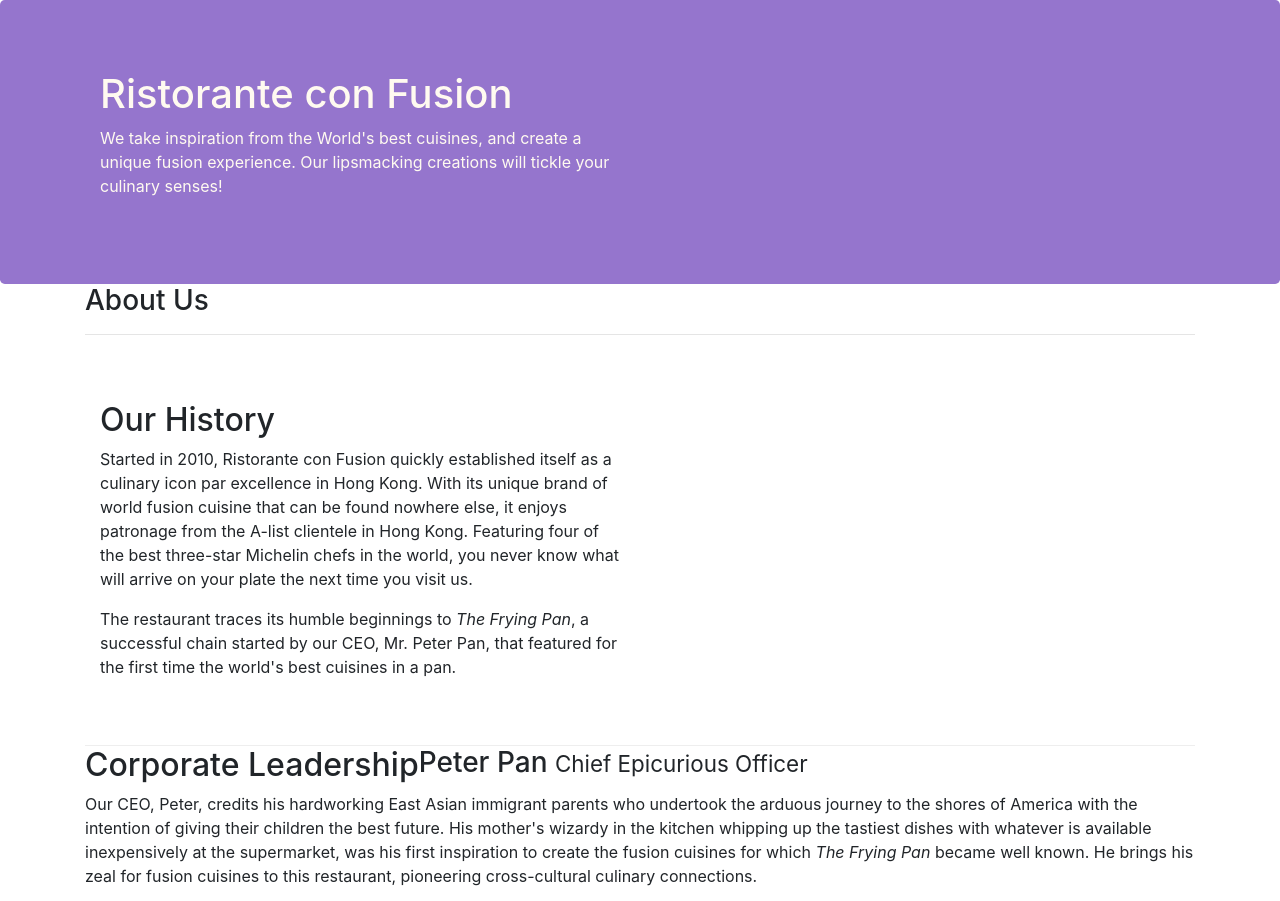
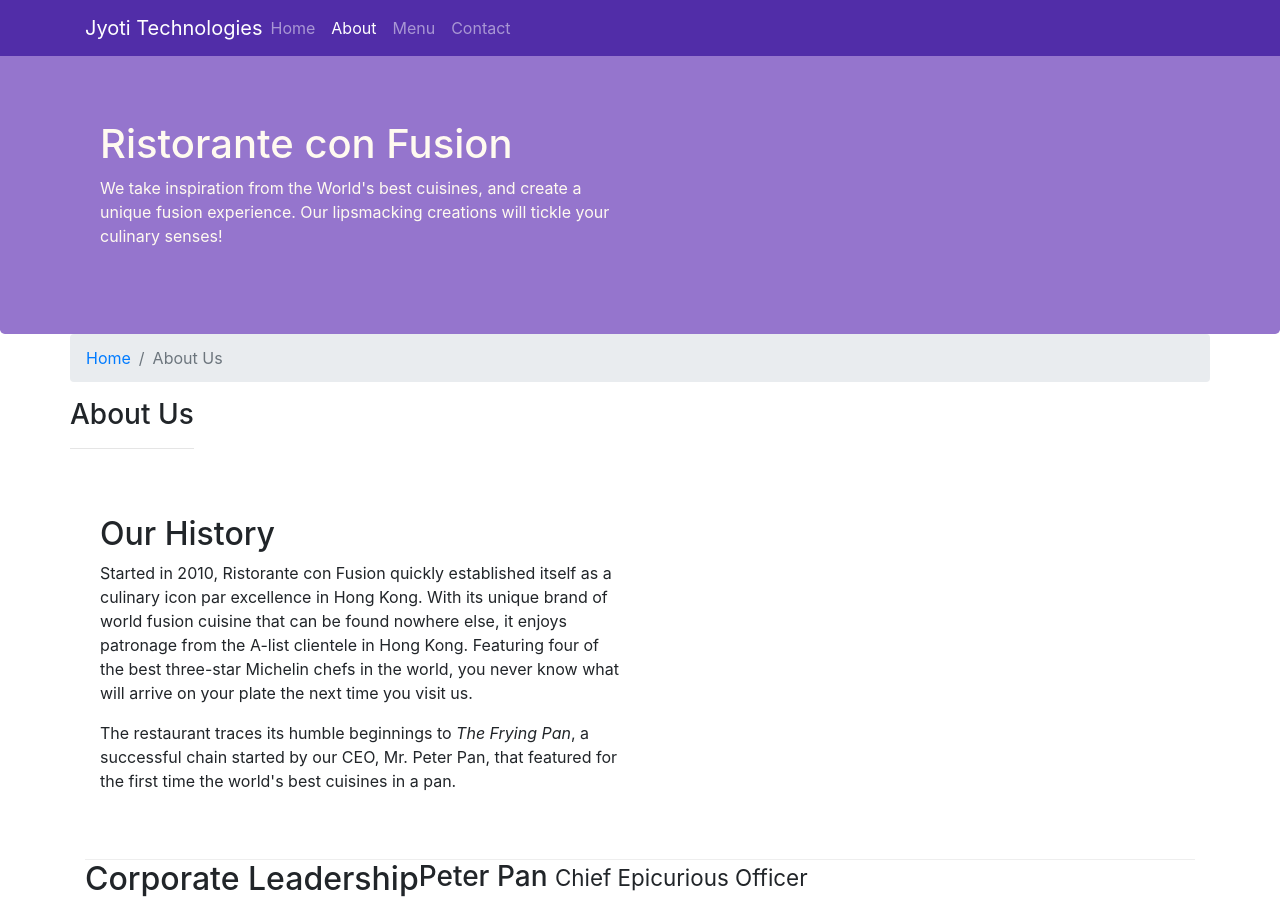
Before and after one commit to sanketdonekar/frontend, a website: page aboutus.html in a window 1280 px wide. Shown: the top 901 px of the page. Drawn offline with nearby package versions, Linux system fonts and the light colour scheme.

Commit message:
Navbar and Breadcrumb

```diff
--- a/aboutus.html
+++ b/aboutus.html
@@ -12,7 +12,24 @@
 </head>
 
 <body>
-
+    <nav class="navbar navbar-dark navbar-expand-sm fixed-top">
+        <div class="container">
+            <button class="navbar-toggler" type="button" data-toggle="collapse" data-target="#navbar">
+                <span class="navbar-toggler-icon"></span>
+            </button>
+            <a class="navbar-brand mr-auto" href="">
+                Jyoti Technologies
+            </a>
+            <div class="collapse navbar-collapse" id="navbar">
+                <ul class="navbar-nav mr-auto">
+                <li class="nav-item"><a href="index.html" class="nav-link">Home</a></li>
+                <li class="nav-item active"><a href="" class="nav-link">About</a></li>
+                <li class="nav-item"><a href="" class="nav-link">Menu</a></li>
+                <li class="nav-item"><a href="" class="nav-link">Contact</a></li>
+                </ul>
+            </div>
+        </div>
+    </nav>
     <header class="jumbotron">
         <div class="container">
             <div class="row row-header">
@@ -27,7 +44,11 @@
     </header>
 
     <div class="container">
-        <div>
+        <div class="row">
+            <ol class="col-12 breadcrumb">
+                <li class="breadcrumb-item"><a href="./index.html">Home</a></li>
+                <li class="breadcrumb-item active">About Us</li>
+            </ol>
             <div>
                <h3>About Us</h3>
                <hr>
@@ -64,7 +85,7 @@
                 <div class="col-4 offset-1 col-sm-2">
                     <h5>Links</h5>
                     <ul class="list-unstyled">
-                        <li><a href="#">Home</a></li>
+                        <li><a href="index.html">Home</a></li>
                         <li><a href="#">About</a></li>
                         <li><a href="#">Menu</a></li>
                         <li><a href="#">Contact</a></li>
--- a/css/styles.css
+++ b/css/styles.css
@@ -24,3 +24,10 @@
     margin: 0px;
     color: #0f0f0f;
 }
+body{
+    padding: 50px 0px 0px 0px;
+    z-index: 0;
+}
+.navbar-dark {
+    background-color: #512da8;
+}
```
Also changed, not shown: index.html (+19 -2 lines).
